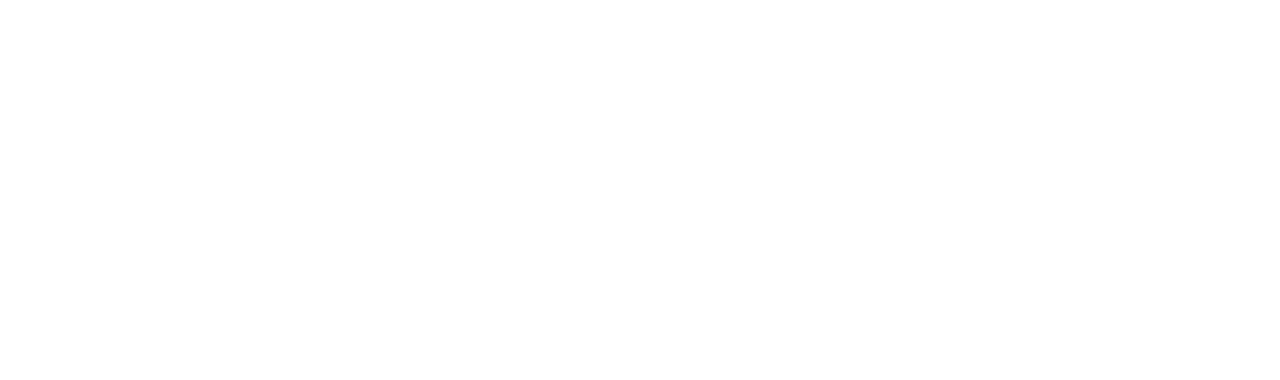
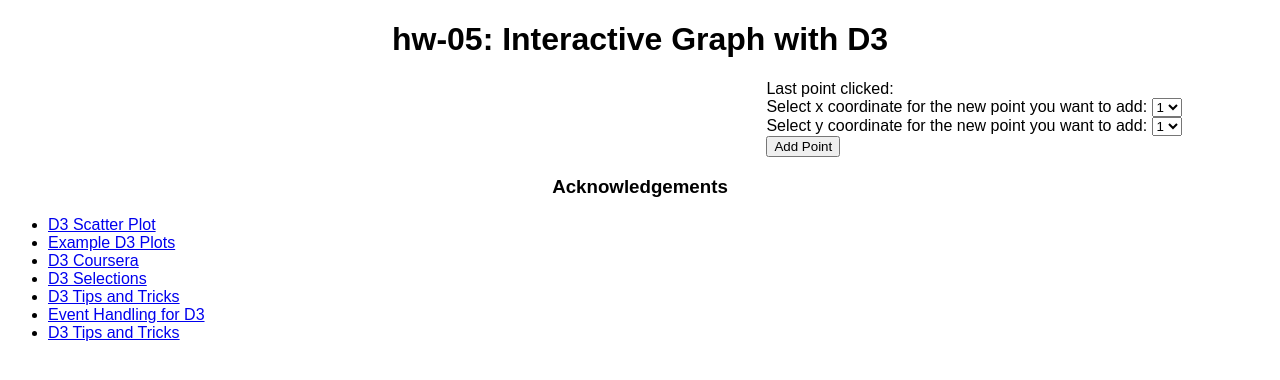
Before and after one commit to DS4200-S23-Class/hw-05-preethi-aadya, a plain HTML site: page index.html in a window 1280 px wide. Drawn offline with Linux system fonts and the light colour scheme.

Commit message:
styling done

```diff
--- a/index.html
+++ b/index.html
@@ -3,11 +3,111 @@
 
 <head>
     <meta charset=utf-8/>
+
+    <!-- Add title for webpage -->
+    <title>hw-05</title>
+
+    <!-- Link stylesheet -->
+    <link rel="stylesheet" href="style.css">
+
+    <!-- Link to d3 library -->
+    <script src="js/d3.v6.1.1/d3.min.js"></script>
 </head>
 
 
 <body>
+    <!-- centered header -->
+    <h1 class="centered">hw-05: Interactive Graph with D3</h1>
 
+    <!-- container class -->
+    <div class="container">
+        <!-- left column (60% column) -->
+        <div id="column1">
+            <div id="vis1"></div>
+            <div id="vis2"></div>
+            <div id="vis3"></div>
+        </div>
+
+        <!-- right column (40% column) -->
+        <div id="column2">
+            <!-- last point clicked -->
+            <div id="lastPoint">
+                Last point clicked:
+            </div>
+
+            <div>
+                <!-- drop down for x values -->
+                <form id="x">
+                    <label for="points">Select x coordinate for the new point you want to add: </label>
+                    <!-- Dropdown list -->
+                    <select id="x_coord" name="points">
+                    <!-- Added options under select with 1 being the default -->
+                    <option value="1"/>1</option>
+                    <option value="2"/>2</option>
+                    <option value="3"/>3</option>
+                    <option value="4"/>4</option>
+                    <option value="5"/>5</option>
+                    <option value="6"/>6</option>
+                    <option value="7"/>7</option>
+                    <option value="8"/>8</option>
+                    <option value="9"/>9</option>
+                    </select>
+
+                    <br>
+
+                    <label for="points">Select y coordinate for the new point you want to add: </label>
+                    <!-- dropdown for y values -->
+                    <select id="y_coord" name="points">
+                    <!-- Added options under select with 1 being the default -->
+                    <option value="1"/>1</option>
+                    <option value="2"/>2</option>
+                    <option value="3"/>3</option>
+                    <option value="4"/>4</option>
+                    <option value="5"/>5</option>
+                    <option value="6"/>6</option>
+                    <option value="7"/>7</option>
+                    <option value="8"/>8</option>
+                    <option value="9"/>9</option>
+                    </select>
+                </form>
+
+                <!-- Create submit button -->
+                <button type="submit" id="subButton">Add Point</button>
+            </div>
+        </div>
+    </div>
+
+    <!-- Acknowledgements -->
+    <h3 class="centered">Acknowledgements</h3>
+    <div>
+        <!-- References -->
+        <ul>
+            <li>
+                <a href="https://www.educative.io/answers/how-to-create-a-scatter-plot-using-d3">D3 Scatter Plot</a>
+            </li>
+            <li>
+                <a href="https://observablehq.com/@d3/gallery">Example D3 Plots</a>
+            </li>
+            <li>
+                <a href="https://www.coursera.org/learn/information-visualization-programming-d3js">D3 Coursera</a>
+            </li>
+            <li>
+                <a href="https://www.d3indepth.com/selections/">D3 Selections</a>
+            </li>
+            <li>
+                <a href="https://leanpub.com/D3-Tips-and-Tricks/read">D3 Tips and Tricks</a>
+            </li>
+            <li>
+                <a href="https://www.tutorialsteacher.com/d3js/event-handling-in-d3js">Event Handling for D3</a>
+            </li>
+            <li>
+                <a href="https://leanpub.com/D3-Tips-and-Tricks/read">D3 Tips and Tricks</a>
+            </li>
+        </ul>
+    </div>
+
+    <!-- Link js -->
+    <script src="js/main.js"></script>
 
 </body>
 
--- /dev/null
+++ b/js/main.js
@@ -0,0 +1,2 @@
+// call the function in order to plot it
+barChart();
--- /dev/null
+++ b/style.css
@@ -0,0 +1,24 @@
+/* arial font */
+body {
+	font-family: Arial;
+}
+
+/* align headers */
+.centered {
+	text-align: center;
+}
+
+/* flexbox container */
+.container {
+  display: flex;
+}
+
+/* 60% column */
+#column1 {
+  flex: 60%;
+}
+
+/* 40% column */
+#column2 {
+	flex: 40%;
+}
```
Also changed, not shown: 2 other files.
